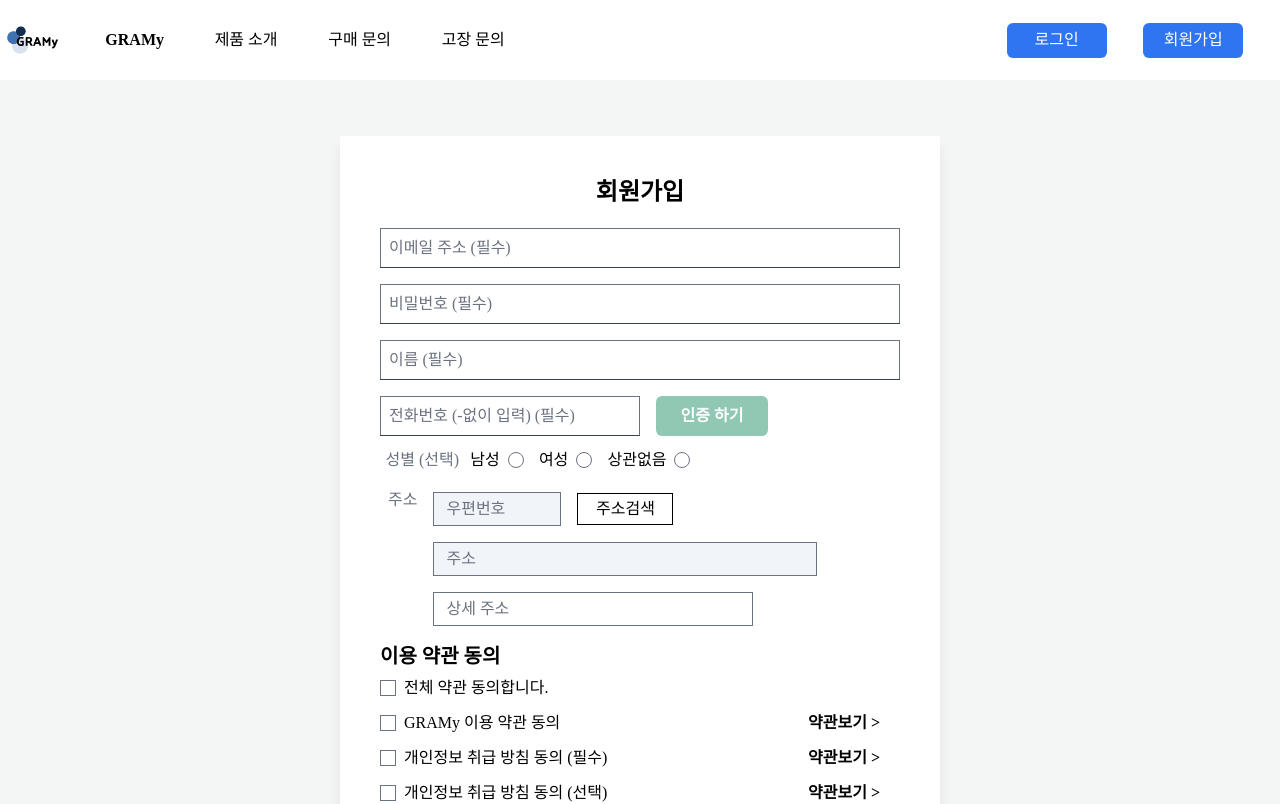
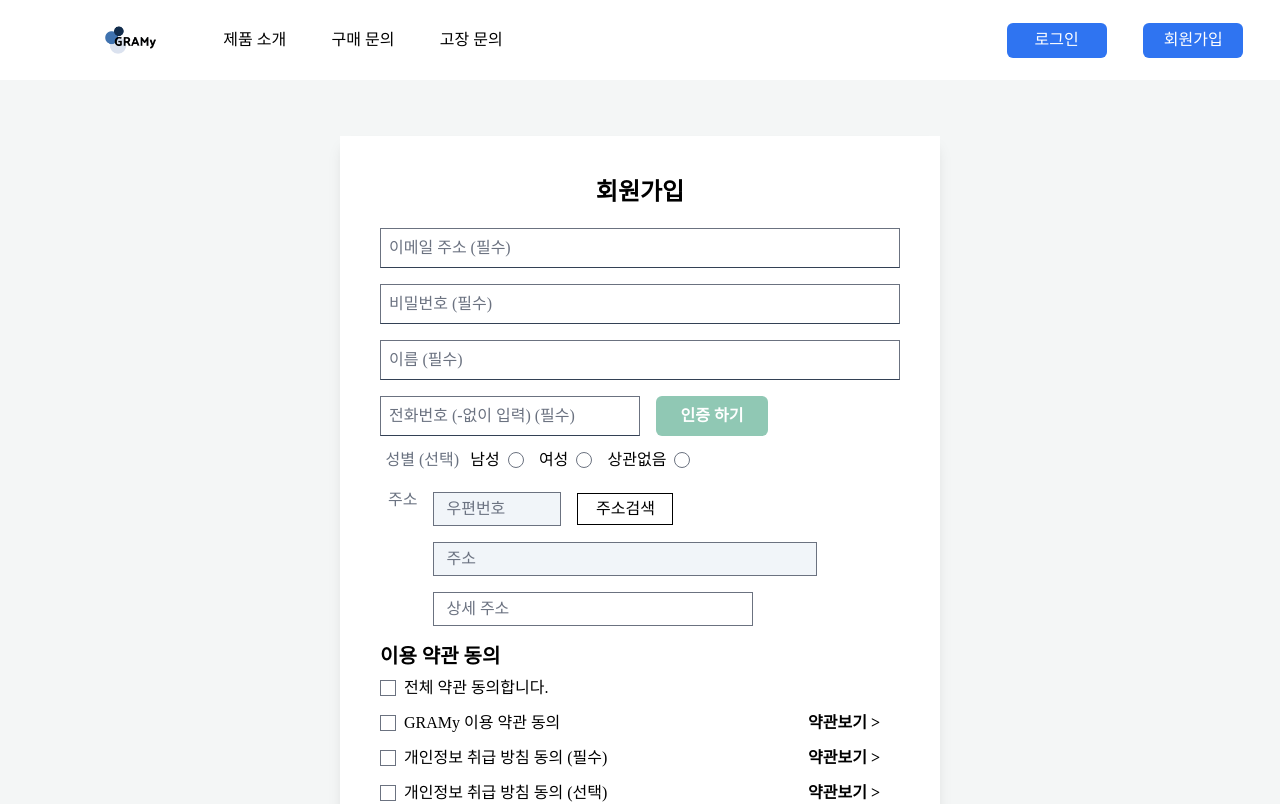
Before and after one commit to pjj186/gramy-front, a React (Create React App) app: page /join in a window 1280 px wide. Shown: the top 804 px of the page. Built offline with nearby package versions, Linux system fonts and the light colour scheme.

Commit message:
헤더 수정, 구매 문의 게시판, 고장 신고 게시판 컴포넌트 생성
헤더 수정

```diff
--- a/src/components/Header.js
+++ b/src/components/Header.js
@@ -4,11 +4,11 @@ import { Link } from "react-router-dom";
 const Header = () => {
   return (
     <div className=" w-full h-[80px] bg-white flex">
-      <img src="img/logo.png" alt="로고" className=" w-[80px] h-[80px]" />
+      <div className=" w-[80px] h-[80px]" />
       <div className=" flex justify-between h-[80px] w-full">
         <div className=" flex items-center justify-around w-[450px] h-[80px]">
           <Link to="/" className=" font-bold">
-            GRAMy
+            <img src="img/logo.png" alt="로고" className=" w-[80px] h-[80px]" />
           </Link>
           <Link to="/">제품 소개</Link>
           <Link to="/">구매 문의</Link>
--- /dev/null
+++ b/src/routes/Purchase.js
@@ -0,0 +1,7 @@
+import React from "react";
+
+const Purchase = () => {
+  return <div>구매 문의 게시판</div>;
+};
+
+export default Purchase;
--- /dev/null
+++ b/src/routes/Report.js
@@ -0,0 +1,7 @@
+import React from "react";
+
+const Report = () => {
+  return <div>고장 신고 게시판</div>;
+};
+
+export default Report;
```
